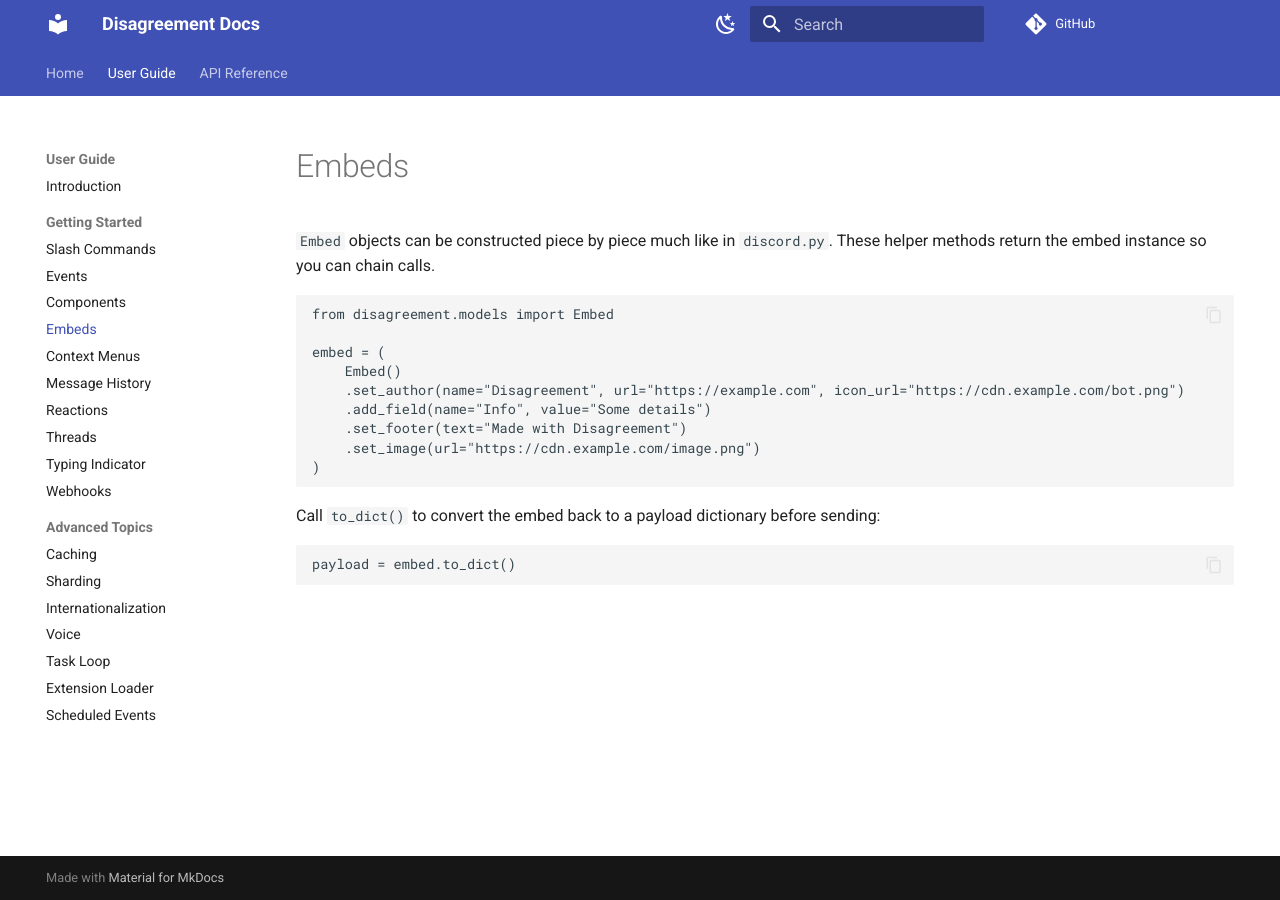
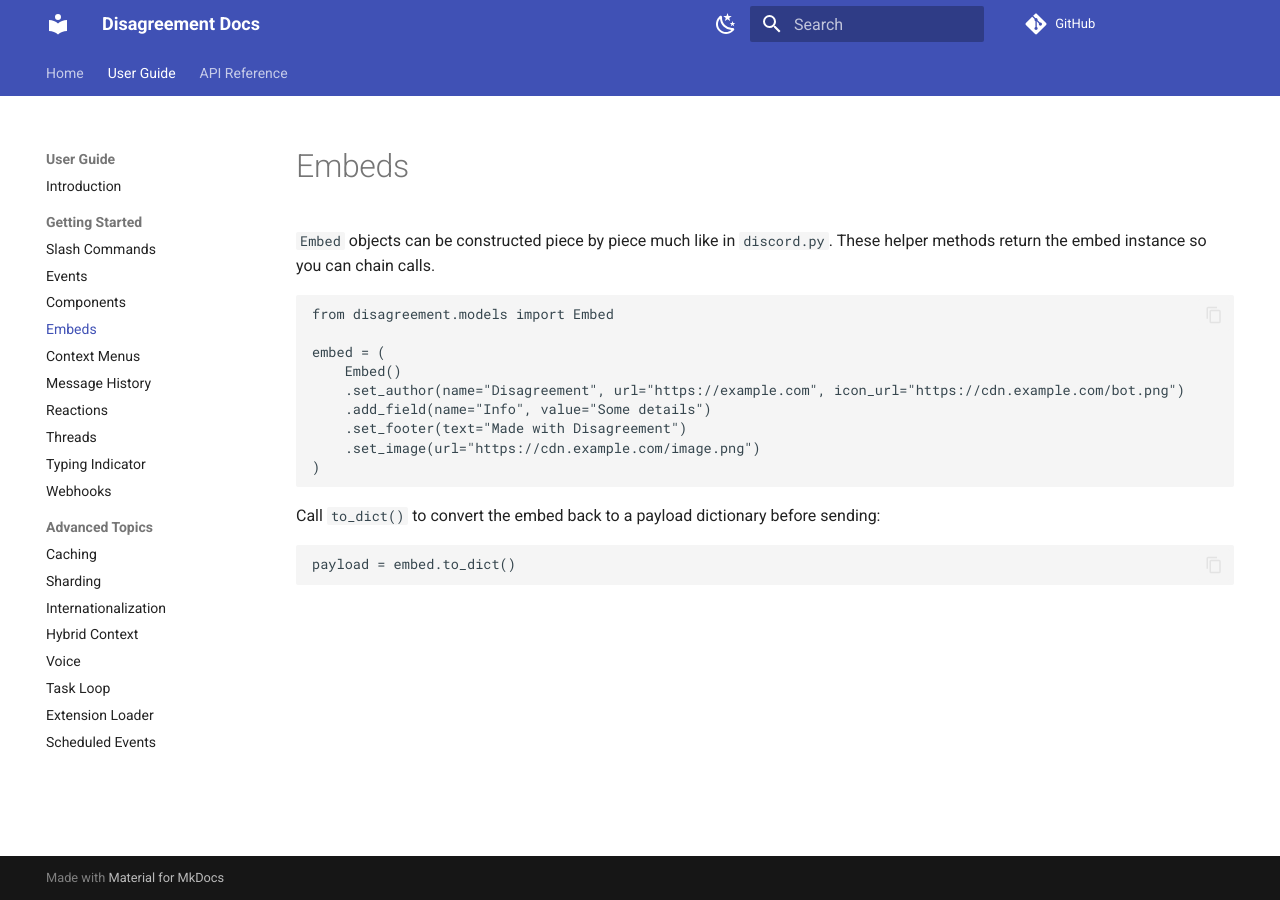
Before and after one commit to Slipstreamm/disagreement, an MkDocs documentation site: the page built from docs/embeds.md, in a window 1280 px wide. Built offline with MkDocs 1.6.1 and Material for MkDocs 9.7.7, drawn with Linux system fonts in a browser that asks for light colours; comment, search, counter and statistics services are not loaded.

Commit message:
Add HybridContext and RateLimiter docs to mkdocs nav (#66)

```diff
--- a/mkdocs.yml
+++ b/mkdocs.yml
@@ -45,12 +45,14 @@
       - 'Caching': 'caching.md'
       - 'Sharding': 'sharding.md'
       - 'Internationalization': 'i18n.md'
+      - 'Hybrid Context': 'hybrid_context.md'
       - 'Voice': 'voice_features.md'
       - 'Task Loop': 'task_loop.md'
       - 'Extension Loader': 'extension_loader.md'
       - 'Scheduled Events': 'scheduled_events.md'
   - 'API Reference':
     - 'HTTP Client': 'http_client.md'
+    - 'Rate Limiter': 'rate_limiter.md'
     - 'Gateway': 'gateway.md'
     - 'Permissions': 'permissions.md'
     - 'Audit Logs': 'audit_logs.md'
```
